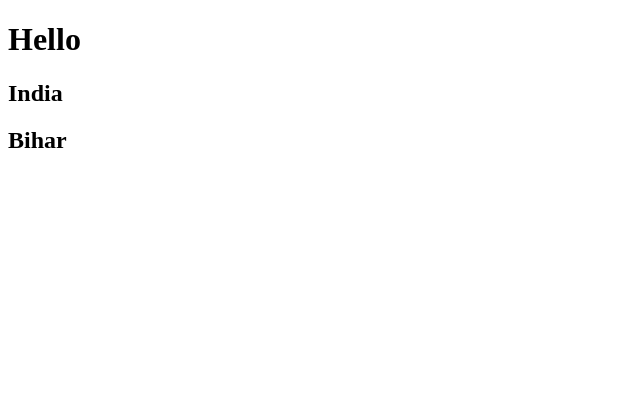
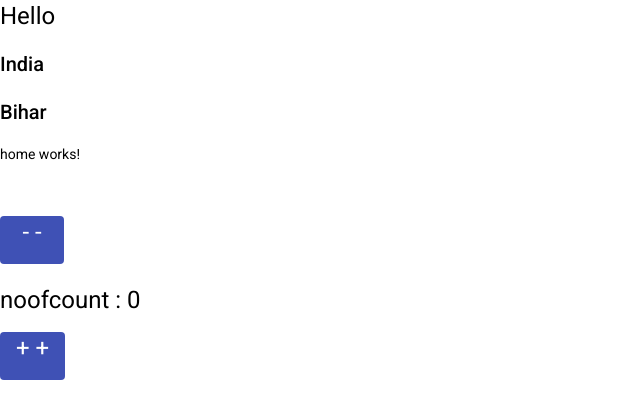
Before and after one commit to Arkajit19/kolkata, an Angular app: page / in a window 1280 px wide. Shown: the top 418 px of the page, without its empty margins (0-640 px from the left). Built offline with nearby package versions, Linux system fonts and the light colour scheme.

Commit message:
8/10/22 changes

```diff
--- a/angular.json
+++ b/angular.json
@@ -27,6 +27,7 @@
               "src/assets"
             ],
             "styles": [
+              "./node_modules/@angular/material/prebuilt-themes/indigo-pink.css",
               "src/styles.css"
             ],
             "scripts": []
@@ -94,6 +95,7 @@
               "src/assets"
             ],
             "styles": [
+              "./node_modules/@angular/material/prebuilt-themes/indigo-pink.css",
               "src/styles.css"
             ],
             "scripts": []
--- a/package.json
+++ b/package.json
@@ -11,10 +11,12 @@
   "private": true,
   "dependencies": {
     "@angular/animations": "~13.1.0",
+    "@angular/cdk": "^13.3.9",
     "@angular/common": "~13.1.0",
     "@angular/compiler": "~13.1.0",
     "@angular/core": "~13.1.0",
     "@angular/forms": "~13.1.0",
+    "@angular/material": "^13.3.9",
     "@angular/platform-browser": "~13.1.0",
     "@angular/platform-browser-dynamic": "~13.1.0",
     "@angular/router": "~13.1.0",
--- a/src/app/app.component.html
+++ b/src/app/app.component.html
@@ -1,3 +1,4 @@
 <h1>Hello</h1>
 <h2>India</h2>
 <h2>Bihar</h2>
+<app-home></app-home>
--- /dev/null
+++ b/src/app/userauth/home/home.component.html
@@ -0,0 +1,5 @@
+<p>home works!</p><br><br>
+
+   <button mat-flat-button color="primary" (click)="counter('minus')"><h1>- -</h1></button><br><br>
+   <h1>noofcount : {{count}}</h1>
+   <button mat-flat-button color="primary" (click)="counter('add')"><h1>+ +</h1></button>
--- /dev/null
+++ b/src/app/userauth/home/home.component.ts
@@ -0,0 +1,19 @@
+import { Component, OnInit } from '@angular/core';
+
+@Component({
+  selector: 'app-home',
+  templateUrl: './home.component.html',
+  styleUrls: ['./home.component.css']
+})
+export class HomeComponent implements OnInit {
+
+  constructor() { }
+
+  ngOnInit(): void {
+  }
+  count = 0
+  counter(type: string) {
+
+    type === 'add' ? this.count++ : this.count--;
+  }
+}
--- a/src/index.html
+++ b/src/index.html
@@ -6,8 +6,11 @@
   <base href="/">
   <meta name="viewport" content="width=device-width, initial-scale=1">
   <link rel="icon" type="image/x-icon" href="favicon.ico">
+  <link rel="preconnect" href="https://fonts.gstatic.com">
+  <link href="https://fonts.googleapis.com/css2?family=Roboto:wght@300;400;500&display=swap" rel="stylesheet">
+  <link href="https://fonts.googleapis.com/icon?family=Material+Icons" rel="stylesheet">
 </head>
-<body>
+<body class="mat-typography">
   <app-root></app-root>
 </body>
 </html>
--- a/src/styles.css
+++ b/src/styles.css
@@ -1 +1,4 @@
 /* You can add global styles to this file, and also import other style files */
+
+html, body { height: 100%; }
+body { margin: 0; font-family: Roboto, "Helvetica Neue", sans-serif; }
```
Also changed, not shown: src/app/app.module.ts (+5 -2 lines), src/app/userauth/userauth.module.ts (added, +15 -0 lines), src/app/userauth/home/home.component.css (added), 2 other files (tests, documents, lock files or other folders).
